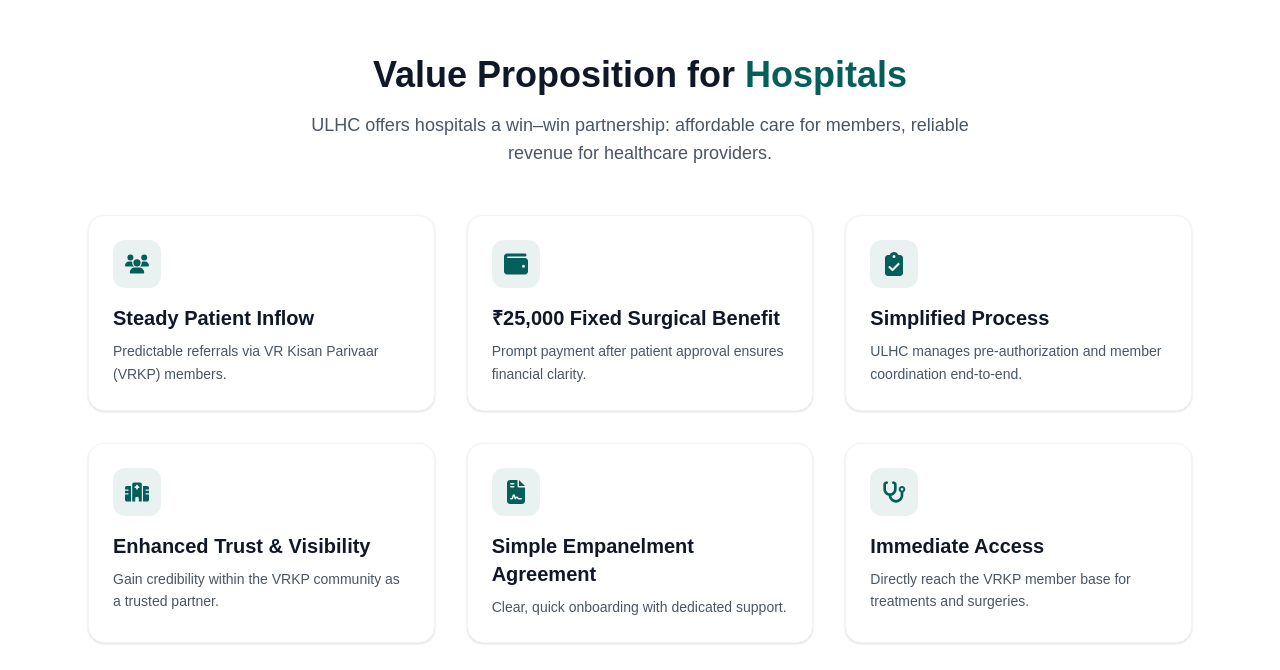
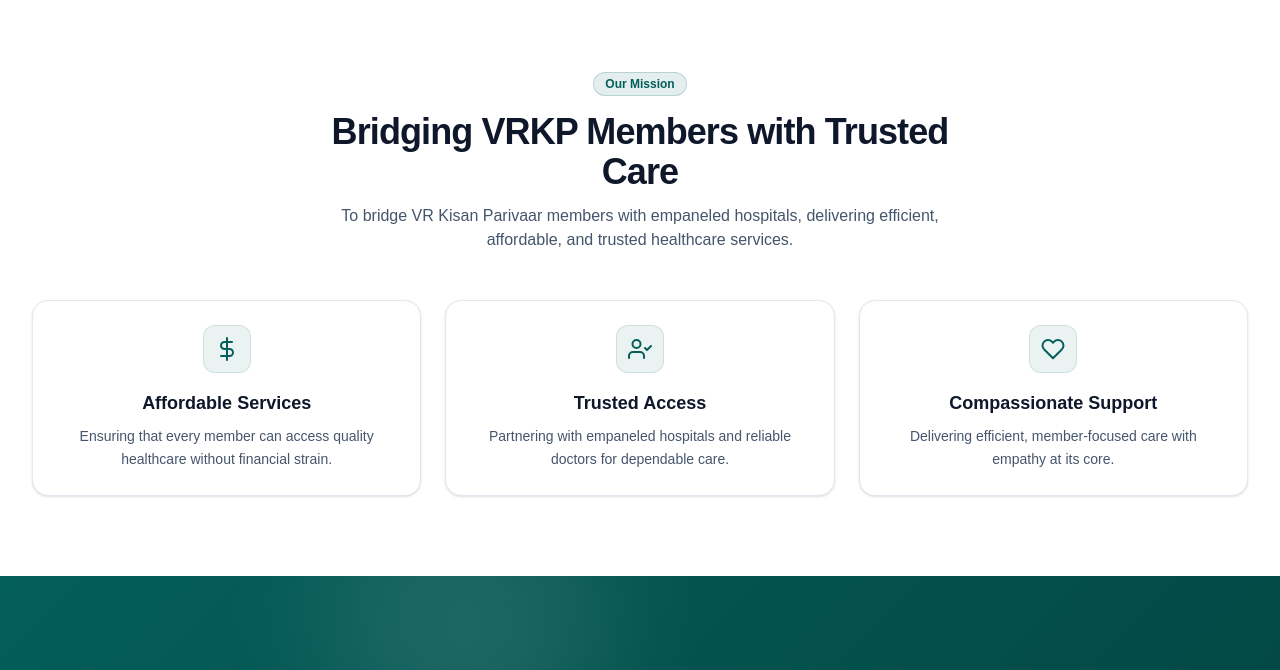
Before and after one commit to Harunath/ulhc, a Next.js app: page /about in a window 1280 px wide. Shown: the part 670-1340 px from the top of the page. Built offline with nearby package versions, Linux system fonts and the light colour scheme.

Commit message:
about page updates

```diff
--- a/src/app/about/page.tsx
+++ b/src/app/about/page.tsx
@@ -1,5 +1,4 @@
 import AboutUlhc from "@/components/About/AboutUlhc";
-import HospitalValueProposition from "@/components/About/HospitalValueProposition";
 import Join from "@/components/About/Join";
 import Mission from "@/components/About/Mission";
 import Values from "@/components/About/Values";
@@ -11,7 +10,6 @@
 	return (
 		<>
 			<AboutUlhc />
-			<HospitalValueProposition/>
 			<Mission />
 			<Vision />
 			<Values />
--- a/src/components/About/HospitalValueProposition.tsx
+++ /dev/null
@@ -1,97 +0,0 @@
-"use client";
-
-import {
-	FaHospital,
-	FaWallet,
-	FaClipboardCheck,
-	FaUsers,
-	FaFileContract,
-	FaStethoscope,
-} from "react-icons/fa6";
-import { motion } from "framer-motion";
-
-const BRAND = "#045e5a";
-
-const hospitalValues = [
-	{
-		key: "inflow",
-		title: "Steady Patient Inflow",
-		desc: "Predictable referrals via VR Kisan Parivaar (VRKP) members.",
-		Icon: FaUsers,
-	},
-	{
-		key: "benefit",
-		title: "₹25,000 Fixed Surgical Benefit",
-		desc: "Prompt payment after patient approval ensures financial clarity.",
-		Icon: FaWallet,
-	},
-	{
-		key: "process",
-		title: "Simplified Process",
-		desc: "ULHC manages pre-authorization and member coordination end-to-end.",
-		Icon: FaClipboardCheck,
-	},
-	{
-		key: "trust",
-		title: "Enhanced Trust & Visibility",
-		desc: "Gain credibility within the VRKP community as a trusted partner.",
-		Icon: FaHospital,
-	},
-	{
-		key: "agreement",
-		title: "Simple Empanelment Agreement",
-		desc: "Clear, quick onboarding with dedicated support.",
-		Icon: FaFileContract,
-	},
-	{
-		key: "access",
-		title: "Immediate Access",
-		desc: "Directly reach the VRKP member base for treatments and surgeries.",
-		Icon: FaStethoscope,
-	},
-];
-
-export default function HospitalValueProposition() {
-	return (
-		<section className="py-16 bg-white">
-			<div className="max-w-6xl mx-auto px-6">
-				{/* Section Heading */}
-				<div className="text-center mb-12">
-					<h2 className="text-3xl md:text-4xl font-bold text-gray-900">
-						Value Proposition for{" "}
-						<span style={{ color: BRAND }}>Hospitals</span>
-					</h2>
-					<p className="mt-4 text-lg text-gray-600 max-w-2xl mx-auto">
-						ULHC offers hospitals a win–win partnership: affordable care for
-						members, reliable revenue for healthcare providers.
-					</p>
-				</div>
-
-				{/* Cards Grid */}
-				<div className="grid md:grid-cols-2 lg:grid-cols-3 gap-8">
-					{hospitalValues.map((value, i) => (
-						<motion.div
-							key={value.key}
-							initial={{ opacity: 0, y: 40 }}
-							whileInView={{ opacity: 1, y: 0 }}
-							transition={{ duration: 0.4, delay: i * 0.1 }}
-							viewport={{ once: true }}
-							className="bg-white border border-gray-100 rounded-2xl shadow-sm hover:shadow-md transition p-6">
-							<div
-								className="w-12 h-12 flex items-center justify-center rounded-xl mb-4"
-								style={{ backgroundColor: `${BRAND}15`, color: BRAND }}>
-								<value.Icon size={24} />
-							</div>
-							<h3 className="text-xl font-semibold text-gray-900 mb-2">
-								{value.title}
-							</h3>
-							<p className="text-gray-600 text-sm leading-relaxed">
-								{value.desc}
-							</p>
-						</motion.div>
-					))}
-				</div>
-			</div>
-		</section>
-	);
-}
```
